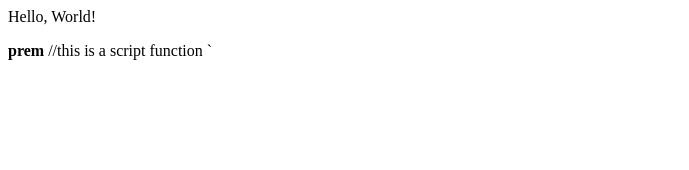
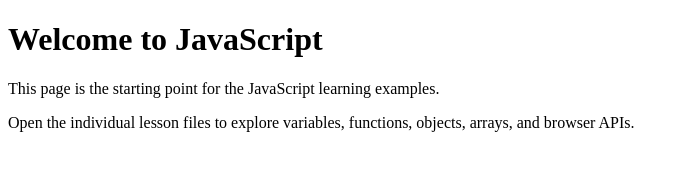
Before and after one commit to techpremkumar/JS, a plain HTML site: page index.html in a window 1280 px wide. Shown: the whole page, without its empty margins (0-689 px from the left). Drawn offline with Linux system fonts and the light colour scheme.

Commit message:
fix: correct HTML structure for learning landing page

```diff
--- a/index.html
+++ b/index.html
@@ -1,18 +1,17 @@
-<html>
-    <head>
-        <body>
-            <p>Hello, World!</p>
-            <b>prem </b>
-        </body>
-    </head>
-    //this is a script function
-    <script src="/script.js">
-         </script>`
-         <script>
-            alert("siva");
-         </script>
-
- <script>
-    console.log("hi am ABA");
- </script>
+<!DOCTYPE html>
+<html lang="en">
+<head>
+    <meta charset="UTF-8">
+    <meta name="viewport" content="width=device-width, initial-scale=1.0">
+    <meta name="description" content="A simple starting point for exploring JavaScript examples.">
+    <title>JavaScript Learning Repository</title>
+</head>
+<body>
+    <main>
+        <h1>Welcome to JavaScript</h1>
+        <p>This page is the starting point for the JavaScript learning examples.</p>
+        <p>Open the individual lesson files to explore variables, functions, objects, arrays, and browser APIs.</p>
+    </main>
+    <script src="./script.js"></script>
+</body>
 </html>
```
